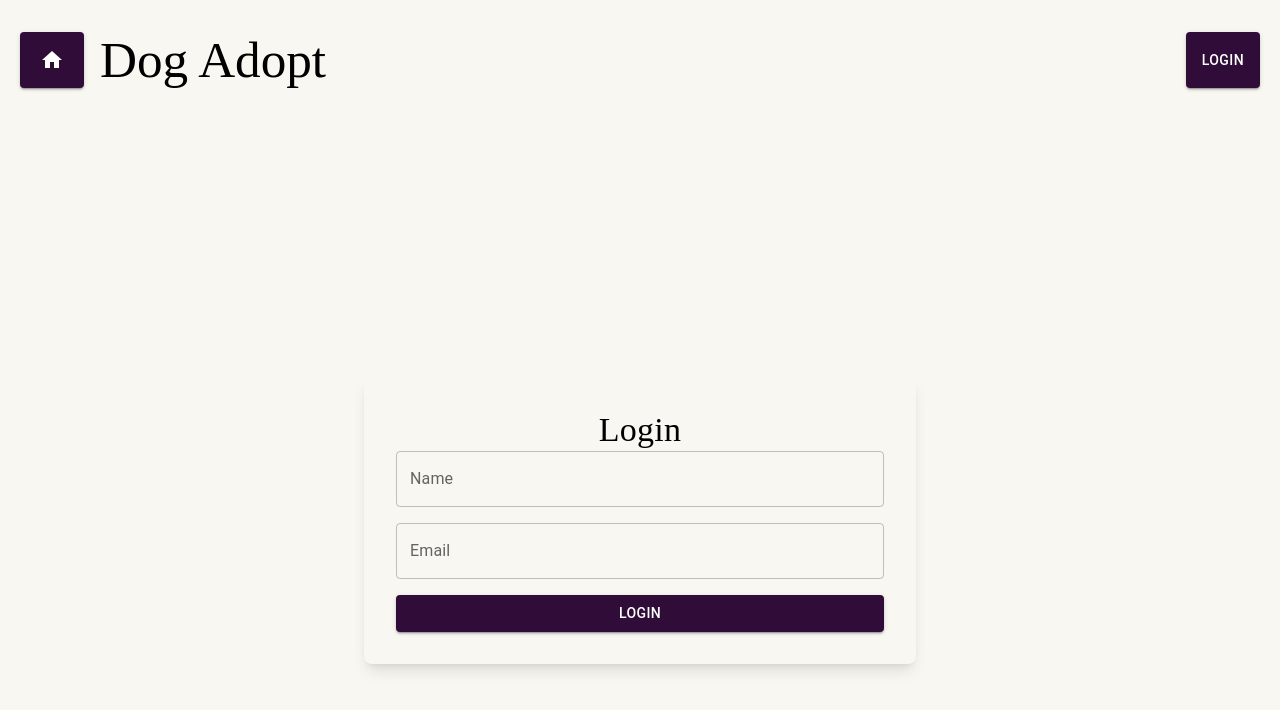
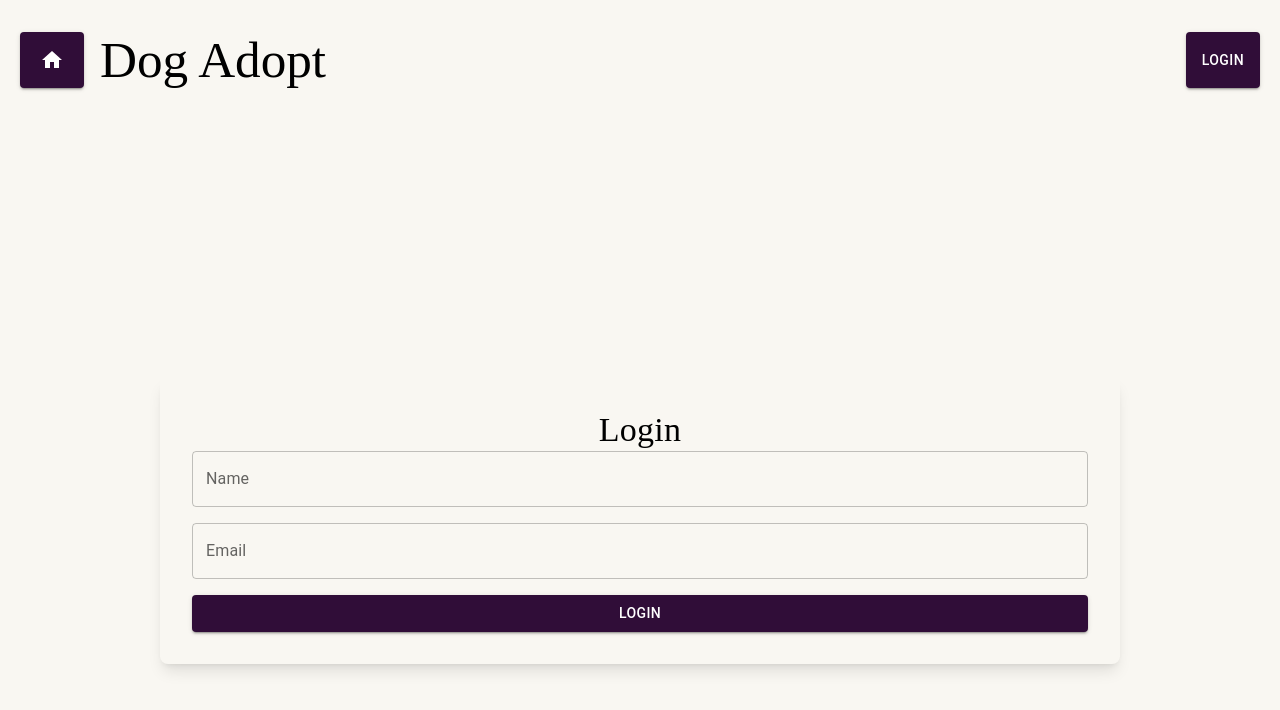
Before and after one commit to 404pandas/dog-adoption-app, a React (Vite) app: page / in a window 1280 px wide. Shown: the top 710 px of the page. Built offline with nearby package versions, Linux system fonts and the light colour scheme; no server answers; a web font is replaced by a local one.

Commit message:
Fixed login positioning

```diff
--- a/src/App.css
+++ b/src/App.css
@@ -52,3 +52,5 @@ h2 {
 .form-input {
   margin-bottom: 1rem;
 }
+
+/* lord help me */
--- a/src/pages/Login.tsx
+++ b/src/pages/Login.tsx
@@ -60,11 +60,8 @@ const Login = () => {
   };
 
   return (
-    <Container
-      maxWidth='sm'
-      className='flex flex-col items-center justify-center min-h-screen body '
-    >
-      <Box className='p-8 shadow-lg rounded-lg w-full container'>
+    <div className='flex flex-col items-center justify-center min-h-screen body'>
+      <Box className='p-8 shadow-lg rounded-lg w-3/4 container'>
         <Typography variant='h4' className=' text-center mb-6'>
           Login
         </Typography>
@@ -130,7 +127,7 @@ const Login = () => {
           </Button>
         </form>
       </Box>
-    </Container>
+    </div>
   );
 };
 
```
Also changed, not shown: 1 other file (tests, documents, lock files or other folders).
